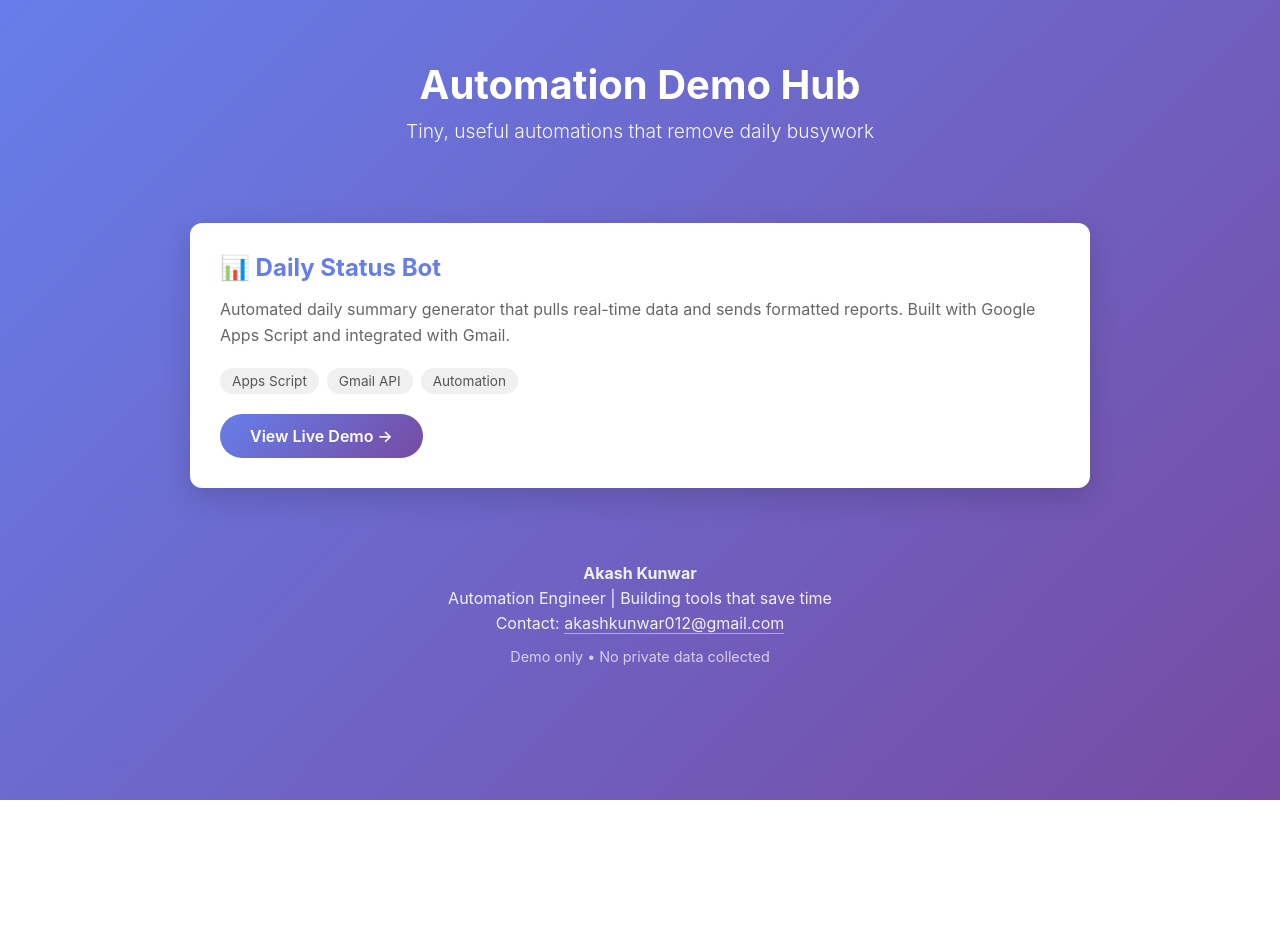
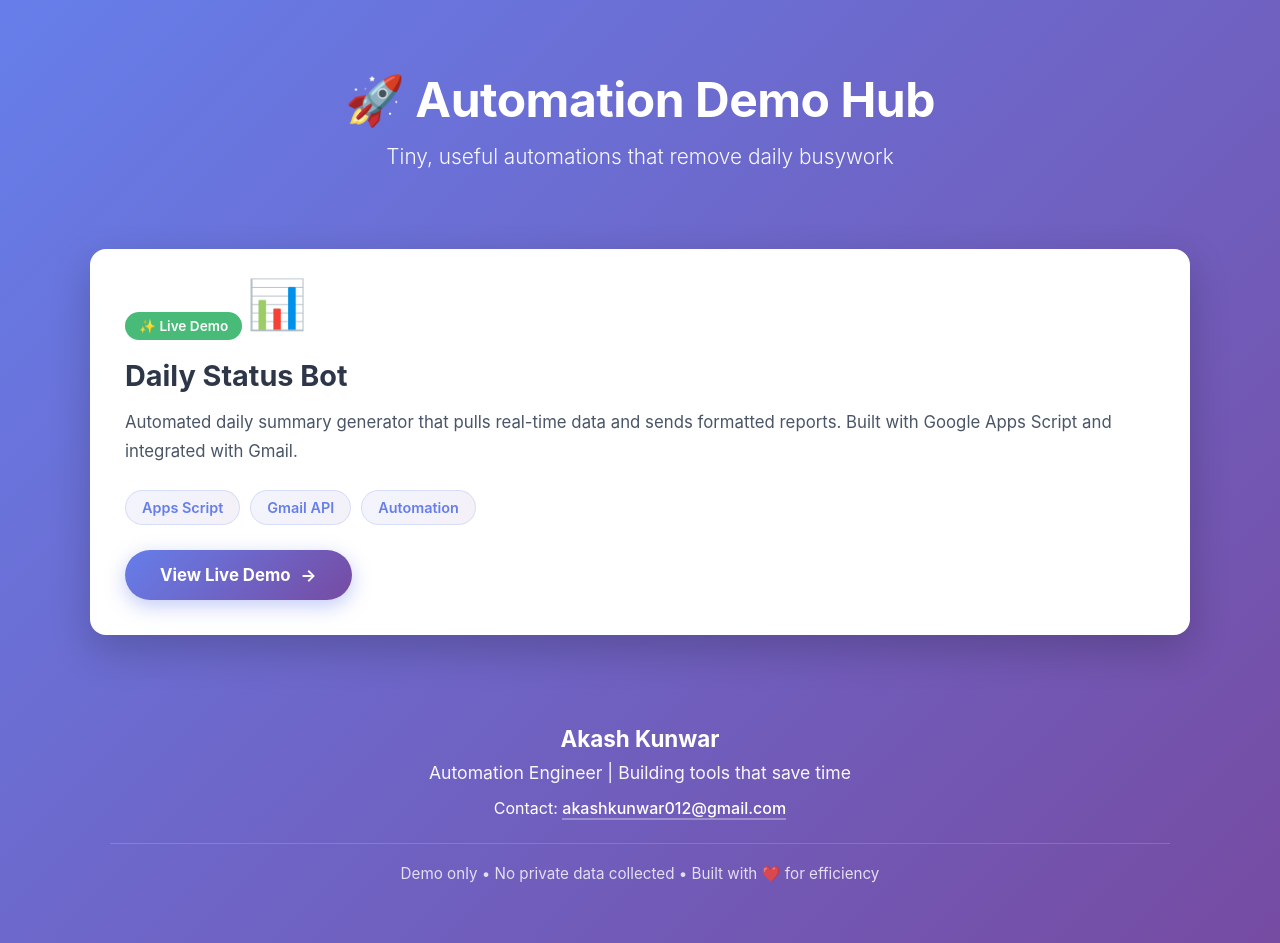
Before and after one commit to AkashK012/automation-hub, a plain HTML site: page index.html in a window 1280 px wide. Before the commit the page ends 800 px from the top, so only its background shows below. Drawn offline with Linux system fonts and the light colour scheme.

Commit message:
Updated Interface for Hub page

```diff
--- a/index.html
+++ b/index.html
@@ -20,125 +20,302 @@
         }
 
         .container {
-            max-width: 900px;
+            max-width: 1100px;
             margin: 0 auto;
         }
 
         header {
             text-align: center;
             color: white;
-            margin-bottom: 40px;
-            padding: 40px 20px;
+            margin-bottom: 50px;
+            padding: 50px 20px 30px;
+            animation: fadeInDown 0.8s ease;
+        }
+
+        @keyframes fadeInDown {
+            from {
+                opacity: 0;
+                transform: translateY(-30px);
+            }
+            to {
+                opacity: 1;
+                transform: translateY(0);
+            }
         }
 
         header h1 {
-            font-size: 2.5em;
-            margin-bottom: 10px;
+            font-size: clamp(2em, 5vw, 3em);
+            margin-bottom: 15px;
             font-weight: 700;
+            letter-spacing: -0.5px;
         }
 
         header p {
-            font-size: 1.2em;
+            font-size: clamp(1em, 2.5vw, 1.3em);
             opacity: 0.95;
             font-weight: 300;
+            max-width: 600px;
+            margin: 0 auto;
         }
 
         .projects-grid {
             display: grid;
-            grid-template-columns: repeat(auto-fit, minmax(300px, 1fr));
-            gap: 25px;
-            margin-bottom: 40px;
+            grid-template-columns: repeat(auto-fit, minmax(320px, 1fr));
+            gap: 30px;
+            margin-bottom: 50px;
+            animation: fadeInUp 0.8s ease 0.2s backwards;
+        }
+
+        @keyframes fadeInUp {
+            from {
+                opacity: 0;
+                transform: translateY(30px);
+            }
+            to {
+                opacity: 1;
+                transform: translateY(0);
+            }
         }
 
         .card {
             background: white;
-            border-radius: 12px;
-            padding: 30px;
-            box-shadow: 0 10px 30px rgba(0,0,0,0.15);
-            transition: transform 0.3s ease, box-shadow 0.3s ease;
+            border-radius: 16px;
+            padding: 35px;
+            box-shadow: 0 15px 40px rgba(0,0,0,0.2);
+            transition: all 0.4s cubic-bezier(0.175, 0.885, 0.32, 1.275);
+            position: relative;
+            overflow: hidden;
+        }
+
+        .card::before {
+            content: '';
+            position: absolute;
+            top: 0;
+            left: 0;
+            right: 0;
+            height: 5px;
+            background: linear-gradient(90deg, #667eea 0%, #764ba2 100%);
+            transform: scaleX(0);
+            transition: transform 0.3s ease;
+        }
+
+        .card:hover::before {
+            transform: scaleX(1);
         }
 
         .card:hover {
-            transform: translateY(-5px);
-            box-shadow: 0 15px 40px rgba(0,0,0,0.2);
+            transform: translateY(-8px);
+            box-shadow: 0 20px 60px rgba(102, 126, 234, 0.3);
+        }
+
+        .card-icon {
+            font-size: 3em;
+            margin-bottom: 15px;
+            display: inline-block;
+            animation: bounce 2s ease infinite;
+        }
+
+        @keyframes bounce {
+            0%, 100% { transform: translateY(0); }
+            50% { transform: translateY(-10px); }
         }
 
         .card h2 {
-            color: #667eea;
-            font-size: 1.5em;
+            color: #2d3748;
+            font-size: 1.8em;
             margin-bottom: 15px;
+            font-weight: 700;
+            display: flex;
+            align-items: center;
+            gap: 10px;
         }
 
         .card p {
-            color: #666;
-            line-height: 1.6;
-            margin-bottom: 20px;
+            color: #4a5568;
+            line-height: 1.7;
+            margin-bottom: 25px;
+            font-size: 1.05em;
         }
 
-        .card .tech-tags {
+        .tech-tags {
             display: flex;
             flex-wrap: wrap;
-            gap: 8px;
-            margin-bottom: 20px;
+            gap: 10px;
+            margin-bottom: 25px;
         }
 
-        .card .tech-tags span {
-            background: #f0f0f0;
-            padding: 5px 12px;
-            border-radius: 15px;
-            font-size: 0.85em;
-            color: #555;
+        .tech-tags span {
+            background: linear-gradient(135deg, #667eea15 0%, #764ba215 100%);
+            color: #667eea;
+            padding: 8px 16px;
+            border-radius: 20px;
+            font-size: 0.9em;
+            font-weight: 600;
+            border: 1px solid #667eea30;
+            transition: all 0.3s ease;
+        }
+
+        .tech-tags span:hover {
+            background: linear-gradient(135deg, #667eea 0%, #764ba2 100%);
+            color: white;
+            transform: translateY(-2px);
+            box-shadow: 0 4px 12px rgba(102, 126, 234, 0.3);
         }
 
         .btn {
-            display: inline-block;
+            display: inline-flex;
+            align-items: center;
+            justify-content: center;
+            gap: 10px;
             background: linear-gradient(135deg, #667eea 0%, #764ba2 100%);
             color: white;
-            padding: 12px 30px;
-            border-radius: 25px;
+            padding: 15px 35px;
+            border-radius: 30px;
             text-decoration: none;
-            font-weight: 600;
-            transition: transform 0.2s ease, box-shadow 0.2s ease;
+            font-weight: 700;
+            font-size: 1.05em;
+            transition: all 0.3s ease;
+            box-shadow: 0 6px 20px rgba(102, 126, 234, 0.4);
+            position: relative;
+            overflow: hidden;
+        }
+
+        .btn::before {
+            content: '';
+            position: absolute;
+            top: 50%;
+            left: 50%;
+            width: 0;
+            height: 0;
+            border-radius: 50%;
+            background: rgba(255, 255, 255, 0.2);
+            transform: translate(-50%, -50%);
+            transition: width 0.6s, height 0.6s;
+        }
+
+        .btn:hover::before {
+            width: 300px;
+            height: 300px;
         }
 
         .btn:hover {
-            transform: scale(1.05);
-            box-shadow: 0 5px 20px rgba(102, 126, 234, 0.4);
+            transform: translateY(-3px);
+            box-shadow: 0 10px 30px rgba(102, 126, 234, 0.5);
+        }
+
+        .btn-text {
+            position: relative;
+            z-index: 1;
+        }
+
+        .arrow {
+            transition: transform 0.3s ease;
+            position: relative;
+            z-index: 1;
+        }
+
+        .btn:hover .arrow {
+            transform: translateX(5px);
+        }
+
+        .status-badge {
+            display: inline-block;
+            background: #48bb78;
+            color: white;
+            padding: 6px 14px;
+            border-radius: 20px;
+            font-size: 0.85em;
+            font-weight: 600;
+            margin-bottom: 15px;
         }
 
         footer {
             text-align: center;
             color: white;
-            padding: 30px;
-            margin-top: 40px;
+            padding: 40px 20px;
+            margin-top: 50px;
+            animation: fadeIn 1s ease 0.4s backwards;
         }
 
-        footer p {
-            margin: 5px 0;
-            opacity: 0.9;
+        @keyframes fadeIn {
+            from { opacity: 0; }
+            to { opacity: 1; }
+        }
+
+        footer .name {
+            font-size: 1.4em;
+            font-weight: 700;
+            margin-bottom: 10px;
+        }
+
+        footer .title {
+            font-size: 1.1em;
+            margin-bottom: 15px;
+            opacity: 0.95;
+        }
+
+        footer .contact {
+            margin: 15px 0;
         }
 
         footer a {
             color: white;
             text-decoration: none;
-            border-bottom: 1px solid rgba(255,255,255,0.5);
+            border-bottom: 2px solid rgba(255,255,255,0.3);
+            transition: border-color 0.3s ease;
+            font-weight: 500;
         }
 
         footer a:hover {
             border-bottom-color: white;
         }
 
-        @media (max-width: 600px) {
-            header h1 {
-                font-size: 2em;
+        footer .disclaimer {
+            opacity: 0.8;
+            font-size: 0.95em;
+            margin-top: 25px;
+            padding-top: 20px;
+            border-top: 1px solid rgba(255,255,255,0.2);
+        }
+
+        /* Mobile optimization */
+        @media (max-width: 768px) {
+            body {
+                padding: 15px;
             }
 
-            header p {
+            header {
+                padding: 30px 15px 20px;
+                margin-bottom: 30px;
+            }
+
+            .card {
+                padding: 25px;
+            }
+
+            .card h2 {
+                font-size: 1.5em;
+            }
+
+            .btn {
+                padding: 13px 28px;
                 font-size: 1em;
             }
 
+            .projects-grid {
+                grid-template-columns: 1fr;
+                gap: 20px;
+            }
+        }
+
+        @media (max-width: 480px) {
             .card {
                 padding: 20px;
+            }
+
+            .tech-tags span {
+                font-size: 0.85em;
+                padding: 6px 12px;
             }
         }
     </style>
@@ -146,42 +323,57 @@
 <body>
     <div class="container">
         <header>
-            <h1>Automation Demo Hub</h1>
+            <h1>🚀 Automation Demo Hub</h1>
             <p>Tiny, useful automations that remove daily busywork</p>
         </header>
 
         <div class="projects-grid">
             <!-- Project 1: Daily Status Bot -->
             <div class="card">
-                <h2>📊 Daily Status Bot</h2>
+                <span class="status-badge">✨ Live Demo</span>
+                <div class="card-icon">📊</div>
+                <h2>Daily Status Bot</h2>
                 <p>Automated daily summary generator that pulls real-time data and sends formatted reports. Built with Google Apps Script and integrated with Gmail.</p>
                 <div class="tech-tags">
                     <span>Apps Script</span>
                     <span>Gmail API</span>
                     <span>Automation</span>
                 </div>
-                <a href="https://script.google.com/macros/s/AKfycbz7bXI9aA7WfoRYNz-nJFPFJ5v7r8KrebHHNkeZLkiM3rcT1n4gtTFFqIbltzcKc2Fo/exec" class="btn" target="_blank">View Live Demo →</a>
+                <a href="https://script.google.com/macros/s/AKfycbz7bXI9aA7WfoRYNz-nJFPFJ5v7r8KrebHHNkeZLkiM3rcT1n4gtTFFqIbltzcKc2Fo/exec" class="btn" target="_blank">
+                    <span class="btn-text">View Live Demo</span>
+                    <span class="arrow">→</span>
+                </a>
             </div>
 
-            <!-- Template for future projects - just copy this block and edit -->
+            <!-- Template for future projects -->
             <!--
             <div class="card">
-                <h2>🎯 Project Name</h2>
-                <p>Brief description of what this automation does and the problem it solves.</p>
+                <span class="status-badge">✨ Live Demo</span>
+                <div class="card-icon">🎯</div>
+                <h2>Project Name</h2>
+                <p>Brief description of what this automation does and the problem it solves. Keep it concise and compelling.</p>
                 <div class="tech-tags">
                     <span>Technology 1</span>
                     <span>Technology 2</span>
+                    <span>Technology 3</span>
                 </div>
-                <a href="YOUR_PROJECT_URL_HERE" class="btn" target="_blank">View Live Demo →</a>
+                <a href="YOUR_PROJECT_URL_HERE" class="btn" target="_blank">
+                    <span class="btn-text">View Live Demo</span>
+                    <span class="arrow">→</span>
+                </a>
             </div>
             -->
         </div>
 
         <footer>
-            <p><strong>Akash Kunwar</strong></p>
-            <p>Automation Engineer | Building tools that save time</p>
-            <p>Contact: <a href="mailto:akashkunwar012@gmail.com">akashkunwar012@gmail.com</a></p>
-            <p style="opacity: 0.7; font-size: 0.9em; margin-top: 15px;">Demo only • No private data collected</p>
+            <div class="name">Akash Kunwar</div>
+            <div class="title">Automation Engineer | Building tools that save time</div>
+            <div class="contact">
+                Contact: <a href="mailto:akashkunwar012@gmail.com">akashkunwar012@gmail.com</a>
+            </div>
+            <div class="disclaimer">
+                Demo only • No private data collected • Built with ❤️ for efficiency
+            </div>
         </footer>
     </div>
 </body>
```
